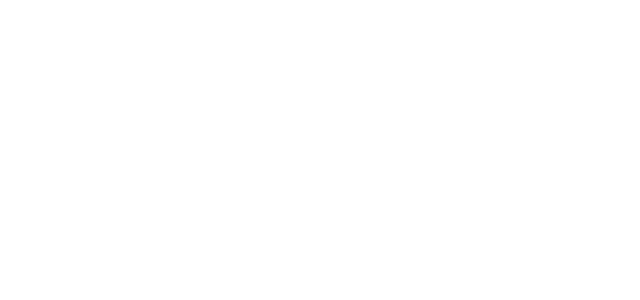
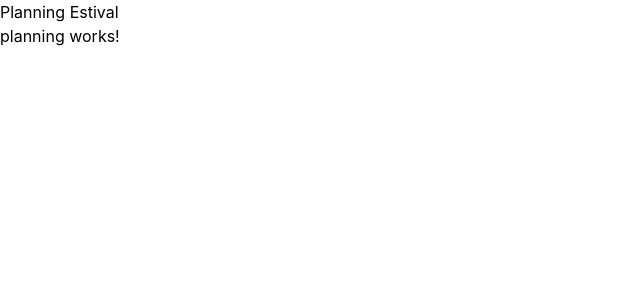
Before and after one commit to rueduweb/counting-planning, an Angular app: page /planning in a window 1280 px wide. Before the commit this address led to /. Shown: the top 300 px of the page, without its empty margins (0-640 px from the left). Built offline with nearby package versions, Linux system fonts and the light colour scheme.

Commit message:
initial folders structure

```diff
--- a/package.json
+++ b/package.json
@@ -18,7 +18,10 @@
     "@angular/platform-browser": "^19.1.0",
     "@angular/platform-browser-dynamic": "^19.1.0",
     "@angular/router": "^19.1.0",
+    "@tailwindcss/postcss": "^4.3.1",
+    "postcss": "^8.5.15",
     "rxjs": "~7.8.0",
+    "tailwindcss": "^4.3.1",
     "tslib": "^2.3.0",
     "zone.js": "~0.15.0"
   },
--- a/src/app/app.component.html
+++ b/src/app/app.component.html
@@ -1 +1,4 @@
-<router-outlet />
+<div class="w-full">
+  <h1>Planning Estival</h1>
+  <router-outlet />
+</div>
--- a/src/app/app.routes.ts
+++ b/src/app/app.routes.ts
@@ -1,3 +1,10 @@
 import { Routes } from '@angular/router';
+import { PlanningComponent } from './feature-planning/planning/planning.component';
 
-export const routes: Routes = [];
+export const routes: Routes = [
+  { path: '', redirectTo: 'planning', pathMatch: 'full'},
+  {
+    path: 'planning',
+    component: PlanningComponent
+  }
+];
--- /dev/null
+++ b/src/app/feature-planning/planning-form/planning-form.component.html
@@ -0,0 +1 @@
+<p>planning-form works!</p>
--- /dev/null
+++ b/src/app/feature-planning/planning/planning.component.html
@@ -0,0 +1 @@
+<p>planning works!</p>
--- a/src/styles.scss
+++ b/src/styles.scss
@@ -1 +1,2 @@
 /* You can add global styles to this file, and also import other style files */
+@import 'tailwindcss';
```
Also changed, not shown: src/app/feature-planning/planning-form/planning-form.component.ts (added, +11 -0 lines), src/app/feature-planning/planning/planning.component.ts (added, +11 -0 lines), src/app/feature-planning/planning-form/planning-form.component.scss (added), src/app/feature-planning/planning/planning.component.scss (added), 1 other file (tests, documents, lock files or other folders).
